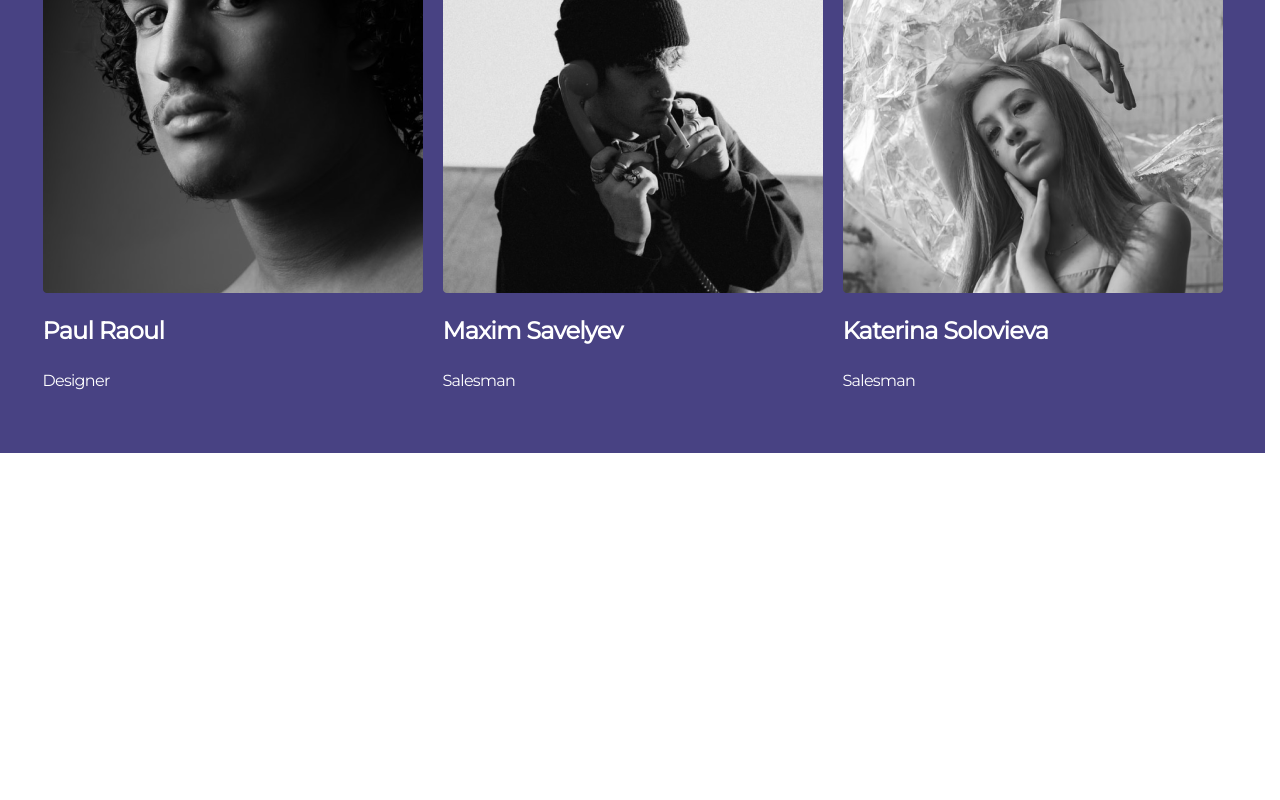
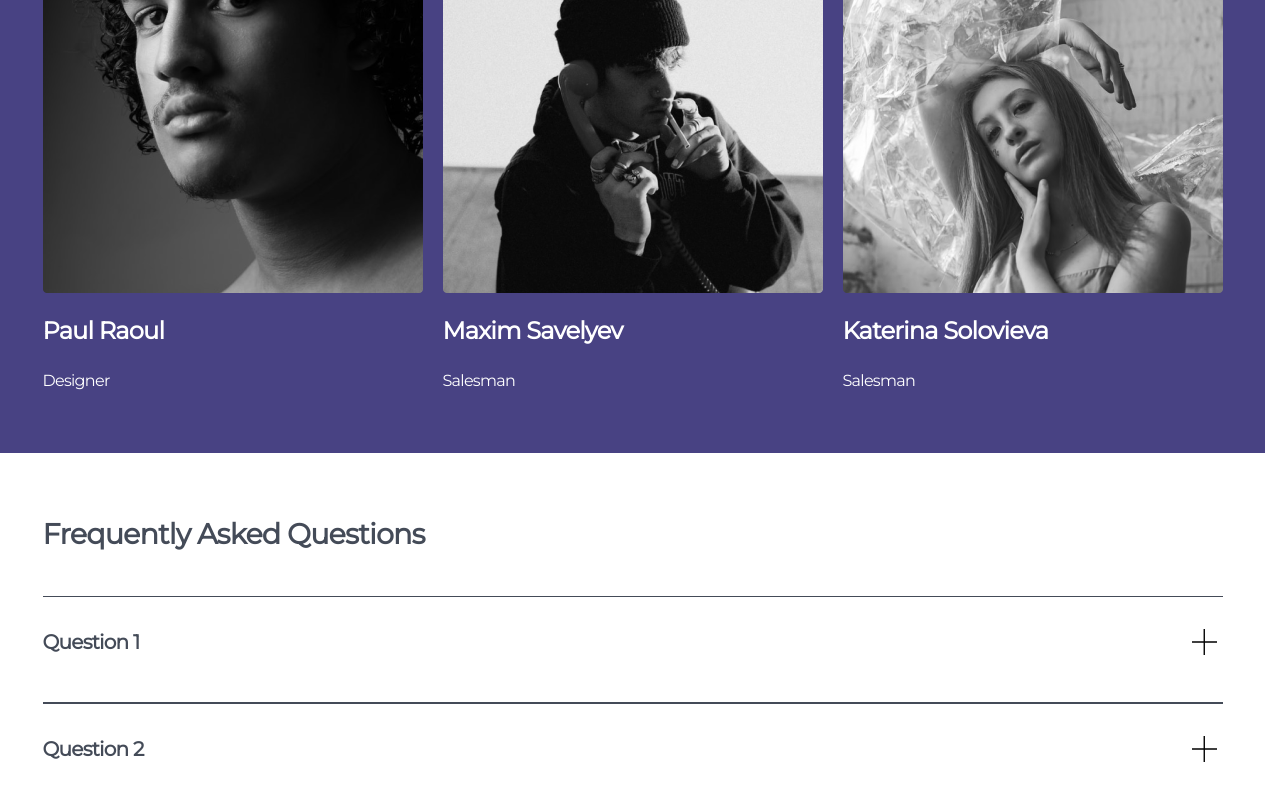
Before and after one commit to Ilya-Poltawezc/project-16-App-shop, a React (Vite) app: page / in a window 1280 px wide. Shown: the part 3873-4673 px from the top of the page. Before the commit the page ends 4326 px from the top, so only its background shows below. Built offline with nearby package versions, Linux system fonts and the light colour scheme.

Commit message:
section questions + adaptive

```diff
--- a/src/App.jsx
+++ b/src/App.jsx
@@ -1,6 +1,7 @@
 import Header from './components/Header/Header';
 import SectionAboutUs from './components/Sider/SectionAboutUs/SectionAboutUs';
 import SectionCatalog from './components/Sider/SectionCatalog/SectionCatalog';
+import SectionQuestions from './components/Sider/SectionQuestions/SectionQuestions';
 import SectionSelecting from './components/Sider/SectionSelecting/SectionSelecting';
 import SectionTeam from './components/Sider/SectionTeam/SectionTeam';
 
@@ -13,6 +14,7 @@ function App() {
       <SectionAboutUs />
       <SectionSelecting />
       <SectionTeam />
+      <SectionQuestions />
     </main>
     </>
   )
--- a/src/components/Button/Button.module.scss
+++ b/src/components/Button/Button.module.scss
@@ -68,3 +68,24 @@
         border: rem(1) solid var(--color-light);
     }
 }
+
+@keyframes rotate {
+    0% {
+        transform: rotate(45deg);
+    }
+    100% {
+        transform: rotate(45deg);
+    }
+}
+
+.buttonReverse {
+    display: flex;
+    align-items: center;
+    background-color: transparent;
+    border: none;
+    animation: rotate;
+}
+
+.buttonReverseRotate {
+    transform: rotate(45deg);
+}
--- /dev/null
+++ b/src/components/Button/ButtonReverse.jsx
@@ -0,0 +1,28 @@
+import { useState } from 'react'
+import styles from './Button.module.scss'
+
+export default function ButtonReverse({ onClick }) {
+    const [rotate, setRotate] = useState(false);
+
+    const handleClick = () => {
+        setRotate(prev => !prev);
+
+        if (onClick) {
+            onClick();
+        }
+    };
+
+    return (
+        <button
+            onClick={handleClick}
+            className={`
+                ${styles.buttonReverse}
+                ${rotate ? styles.buttonReverseRotate : ''}
+            `}
+        >
+            <svg className={styles.buttonReverse__svg} width="25" height="26" viewBox="0 0 25 26">
+                <path d="M12.9509 12.3623H25V13.6623H12.9509V26H11.5731V13.6623H0V12.3623H11.5731V0H12.9509V12.3623Z" />
+            </svg>
+        </button>
+    );
+}
--- /dev/null
+++ b/src/components/Sider/SectionQuestions/SectionQuestions.jsx
@@ -0,0 +1,32 @@
+import { useState } from 'react';
+import ButtonReverse from '../../Button/ButtonReverse';
+import styles from './SectionQuestions.module.scss';
+import clsx from 'clsx';
+import { questions } from './questions.data';
+
+export default function SectionQuestions() {
+    const [open, setOpen] = useState(null)
+
+    return (
+        <section className={styles.questions}>
+            <div className={clsx('container', styles.questions__div)}>
+                <p className={styles.questions__div__h}>Frequently Asked Questions</p>
+                <div className={styles.questions__div__block}>
+                    {questions.map(({ id, question, answer }) => {
+                        const isOpen = open === id
+
+                        return (
+                            <div key={id} className={styles.questions__div__card}>
+                                <div className={styles.questions__div__card__container}>
+                                    <p className={styles.questions__div__card__container__desc}>{question}</p>
+                                    <ButtonReverse onClick={() => setOpen(isOpen ? null : id)}/>
+                                </div>
+                                <p className={`${styles.questions__div__card__p} ${isOpen ? styles.questions__div__card__pShow : ''}`}>{answer}</p>
+                            </div>
+                        )
+                    })}
+                </div>
+            </div>
+        </section>
+    )
+}
--- /dev/null
+++ b/src/components/Sider/SectionQuestions/SectionQuestions.module.scss
@@ -0,0 +1,59 @@
+@use '../../../styles/helpers/' as *;
+
+.questions {
+    padding-block: rem(60);
+
+    @include mobile {
+        padding-block: rem(30);
+    }
+
+    &__div {
+        display: flex;
+        flex-direction: column;
+        row-gap: rem(40);
+
+        &__h {
+            @include fluid-text(30, 24);
+
+            font-weight: 700;
+            color: var(--color-greyText);
+        }
+
+        &__card {
+            border-block: rem(1) solid var(--color-greyText);
+            padding-block: rem(30);
+            display: flex;
+            flex-direction: column;
+            row-gap: rem(15);
+
+            &__container {
+                display: flex;
+                align-items: center;
+                justify-content: space-between;
+
+                &__desc {
+                    font-size: rem(20);
+                    font-weight: 700;
+                    color: var(--color-greyText);
+                }
+            }
+
+            &__p {
+                font-size: rem(16);
+                max-height: 0;
+                opacity: 0;
+                transition: all 0.3s;
+            }
+
+            &__pShow {
+                max-height: rem(20);
+                opacity: 1;
+                transition: all 0.3s;
+
+                @include mobile {
+                    max-height: rem(60);
+                }
+            }
+        }
+    }
+}
--- /dev/null
+++ b/src/components/Sider/SectionQuestions/questions.data.js
@@ -0,0 +1,12 @@
+export const questions = [
+    {
+        id: 1,
+        question: 'Question 1',
+        answer: 'And this is answer 1: the complex has 6 kindergartens with playgrounds, teachers and all sorts of other people.'
+    },
+    {
+        id: 2,
+        question: 'Question 2',
+        answer: 'And this is answer 1: the complex has 6 kindergartens with playgrounds, teachers and all sorts of other people.'
+    }
+]
```
Also changed, not shown: src/assets/icons/+.svg (added).
